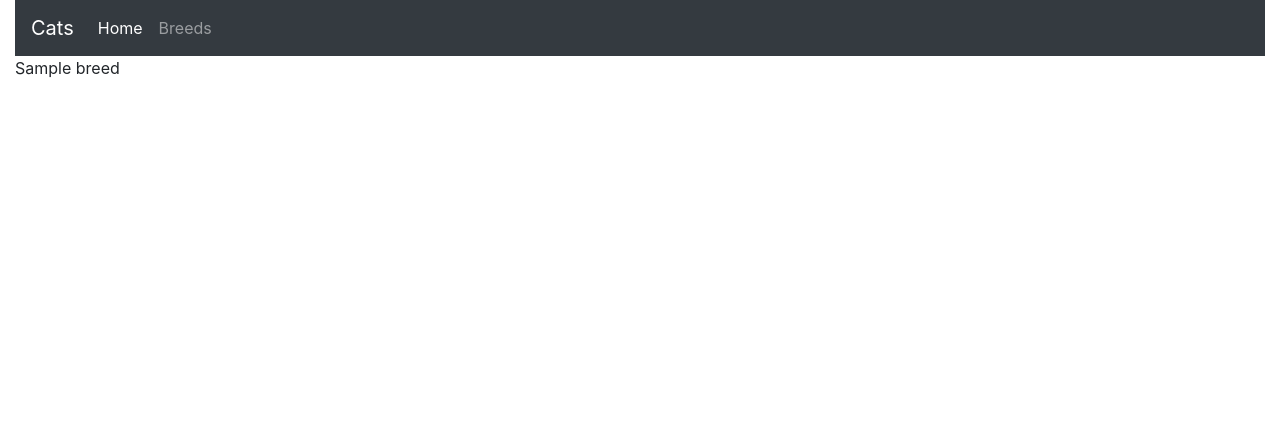
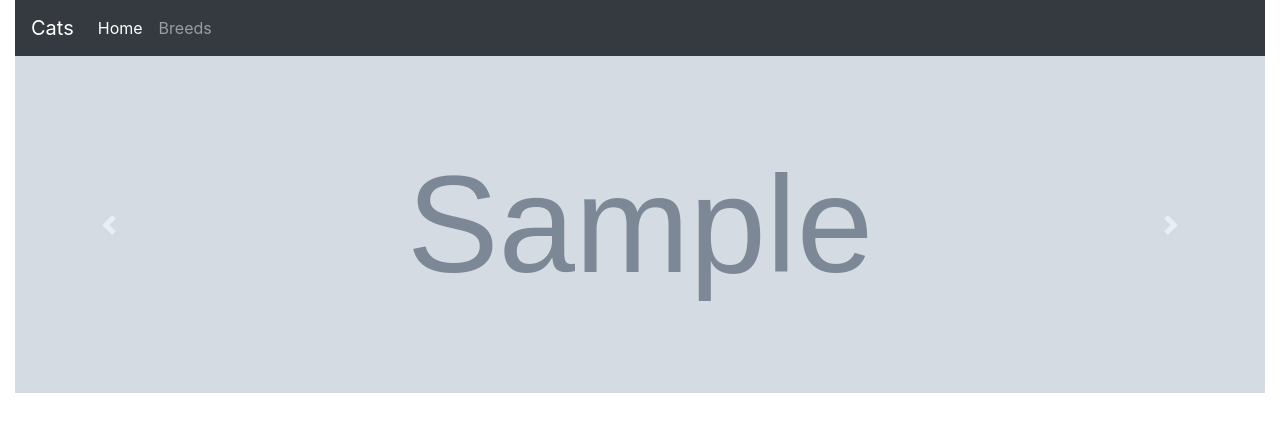
Before and after one commit to coldman11/cat-app, a Flask app: template templates/breed.html in a window 1280 px wide. Shown: the top 432 px of the page. Run offline with Flask 2, Linux system fonts and the light colour scheme; the template is opened without the code that fills it: most values are stand-ins (such as "Sample title", 1, 10 or a date in 2020); grey boxes marked "Sample" are stand-in pictures; some libraries are stand-ins or nearby versions.

Commit message:
added gallery

```diff
--- a/cat_api.py
+++ b/cat_api.py
@@ -18,6 +18,7 @@ class CatApi:
         url = self.url + 'images/search'
         query_params = {
             'breed_id': id,
+            'limit': 5
         }
         r = requests.get(url, headers={'x-api-key': self.api_key}, params=query_params)
         breed = r.json()
--- /dev/null
+++ b/static/css/style.css
@@ -0,0 +1,7 @@
+.carousel-inner > .carousel-item {
+    height: 337px;
+}
+
+.carousel-inner > .carousel-item > img {
+    object-fit: cover;
+}
--- a/templates/base.html
+++ b/templates/base.html
@@ -5,6 +5,7 @@
     <meta name="viewport" content="width=device-width, initial scale=1">
     <title>Cat</title>
     <link rel="stylesheet" href="https://stackpath.bootstrapcdn.com/bootstrap/4.3.1/css/bootstrap.min.css" integrity="sha384-ggOyR0iXCbMQv3Xipma34MD+dH/1fQ784/j6cY/iJTQUOhcWr7x9JvoRxT2MZw1T" crossorigin="anonymous">
+    <link rel="stylesheet" href="../static/css/style.css">
 </head>
 <body>
 <div class="container-fluid">
--- a/templates/breed.html
+++ b/templates/breed.html
@@ -2,5 +2,25 @@
 
 {% block content %}
     {% set breed = breed_img[0]['breeds'][0] %}
-    {{ breed['name'] }}
+    <div id="carouselExampleSlidesOnly" class="carousel slide" data-ride="carousel">
+      <div class="carousel-inner">
+          {% for img in breed_img %}
+              {% if loop.index0 == 0%}
+                  <div class="carousel-item active">
+              {% else %}
+                  <div class="carousel-item">
+              {% endif %}
+                    <img src="{{ img['url'] }}" class="d-block w-100 h-100" alt="...">
+                  </div>
+          {% endfor %}
+      </div>
+      <a class="carousel-control-prev" href="#carouselExampleControls" role="button" data-slide="prev">
+        <span class="carousel-control-prev-icon" aria-hidden="true"></span>
+        <span class="sr-only">Previous</span>
+      </a>
+      <a class="carousel-control-next" href="#carouselExampleControls" role="button" data-slide="next">
+        <span class="carousel-control-next-icon" aria-hidden="true"></span>
+        <span class="sr-only">Next</span>
+      </a>
+    </div>
 {% endblock %}
```
